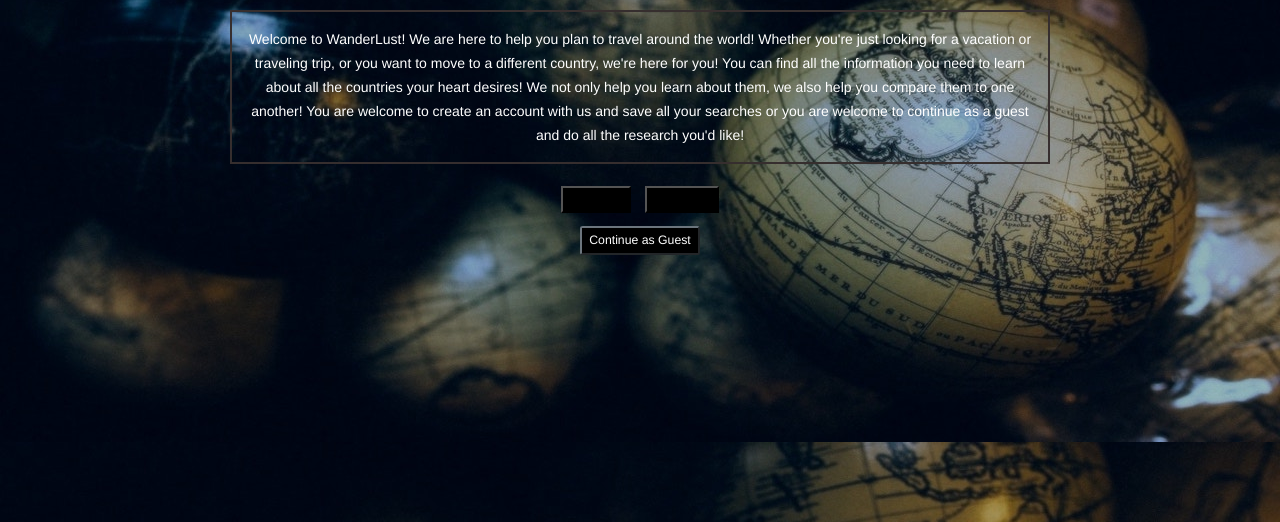
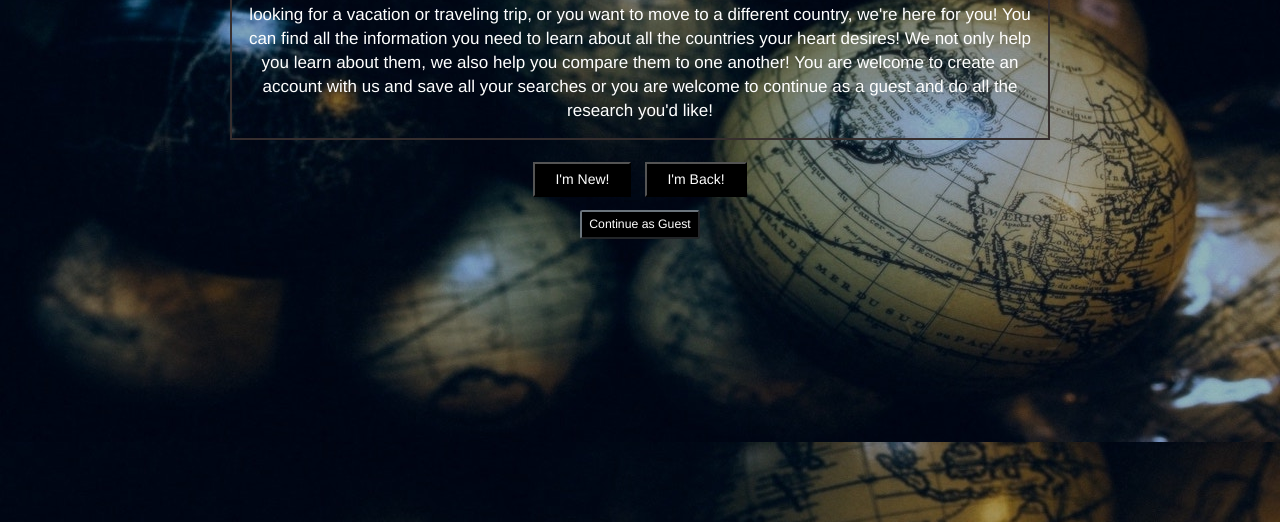
Before and after one commit to anastasiyatanas/pretty-project-2, a plain HTML site: page index.html in a window 1280 px wide. Shown: the part 278-800 px from the top of the page. Drawn offline with nearby package versions, Linux system fonts and the light colour scheme; files that its build step writes are made by us from their sources; files whose address does not match are found by name; a web font is replaced by a local one.

Commit message:
portfolio

```diff
--- a/index.html
+++ b/index.html
@@ -25,7 +25,7 @@
   <script defer src="https://code.getmdl.io/1.3.0/material.min.js"></script>
   <!-- ICONS -->
   <link href="https://fonts.googleapis.com/icon?family=Material+Icons" rel="stylesheet">
-  <link rel="stylesheet" type="text/css" href="../assets/css/home.css">
+  <link rel="stylesheet" type="text/css" href="views/assets/css/home.css">
   <title>WanderLust</title>
 </head>
 
```
